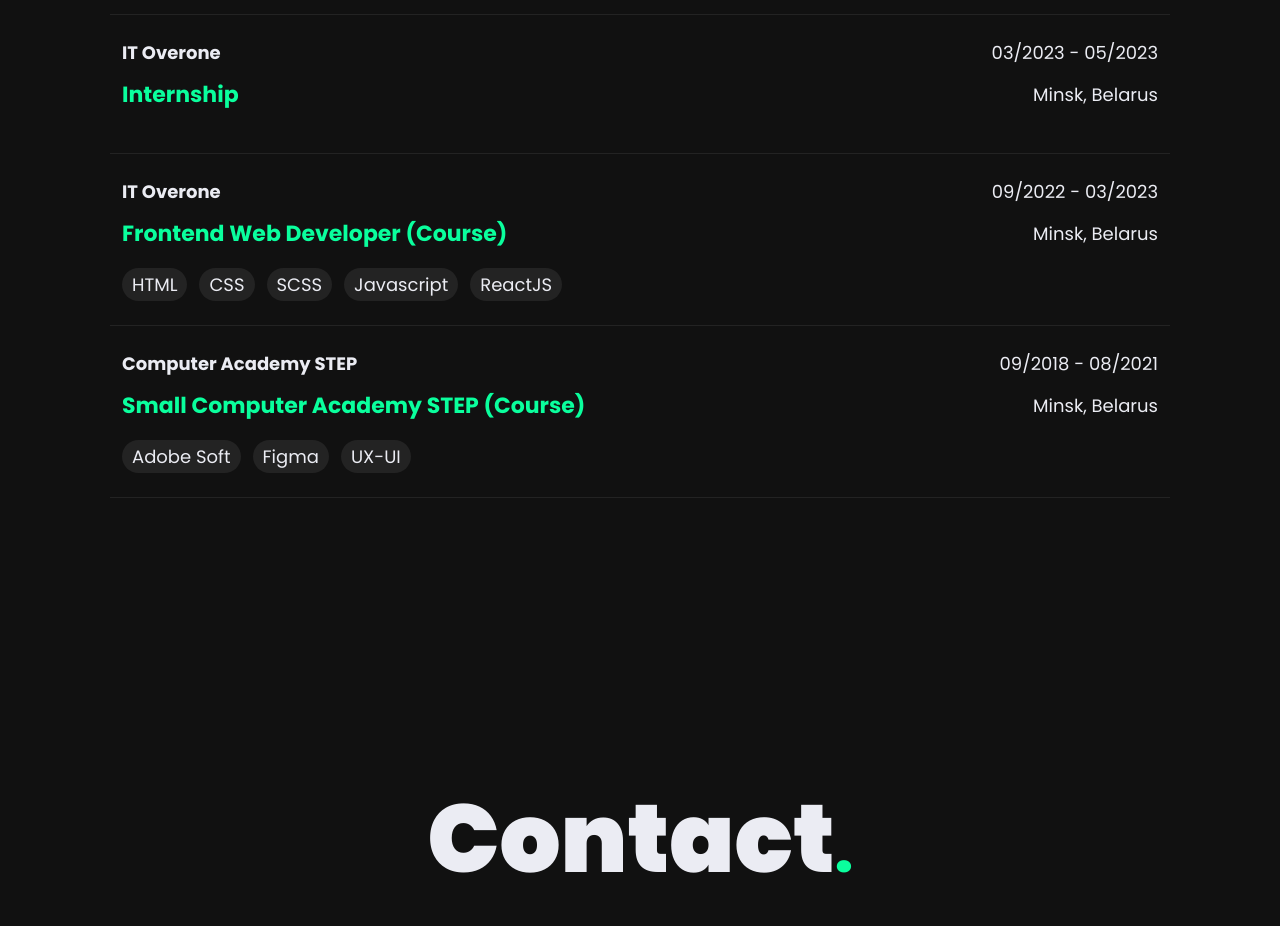
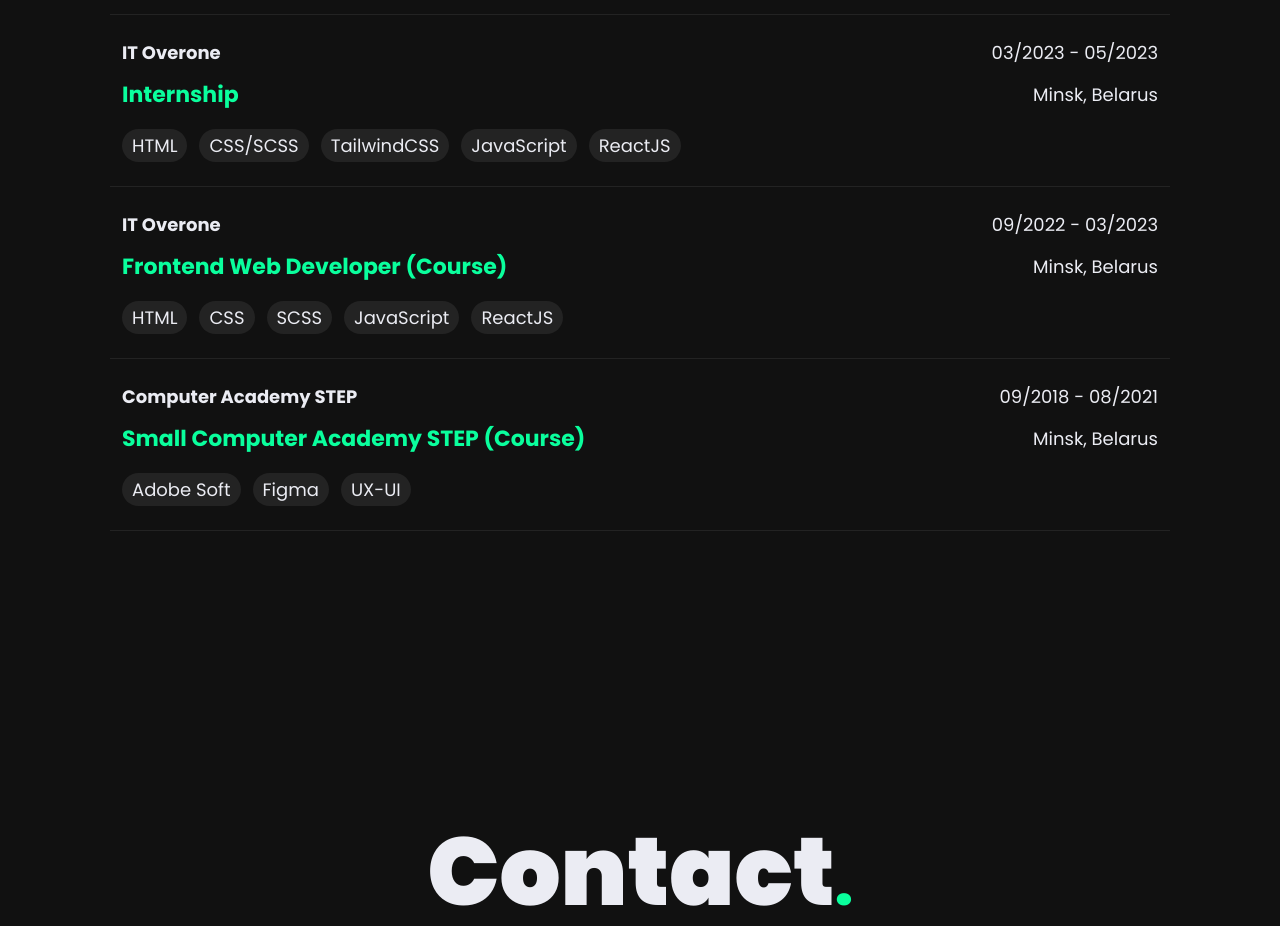
Before and after one commit to A1exZen/AlexeyZenchik_portfolio_website, a React (Vite) app: page / in a window 1280 px wide. Shown: the part 4680-5606 px from the top of the page. Built offline with nearby package versions, Linux system fonts and the light colour scheme.

Commit message:
some changes in Experience.jsx

```diff
--- a/src/components/Experience.jsx
+++ b/src/components/Experience.jsx
@@ -36,7 +36,7 @@
 		location: 'Minsk, Belarus',
 		description: '',
 		year: '03/2023 - 05/2023',
-		tech: [],
+		tech: ['HTML', 'CSS/SCSS','TailwindCSS', 'JavaScript', 'ReactJS'],
 	},
 	{
 		companyName: 'IT Overone',
@@ -44,7 +44,7 @@
 		location: 'Minsk, Belarus',
 		description: '',
 		year: '09/2022 - 03/2023',
-		tech: ['HTML', 'CSS', 'SCSS', 'Javascript', 'ReactJS'],
+		tech: ['HTML', 'CSS', 'SCSS', 'JavaScript', 'ReactJS'],
 	},
 	{
 		companyName: 'Computer Academy STEP',
```
